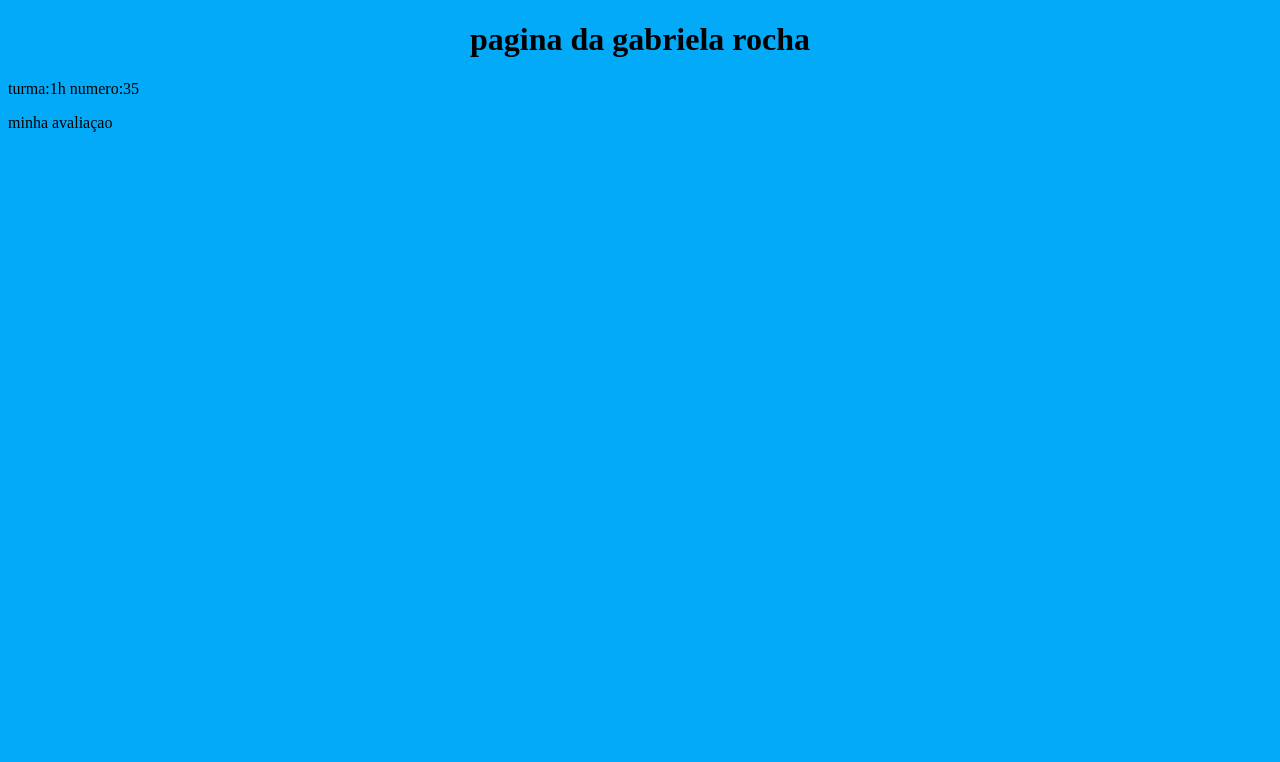
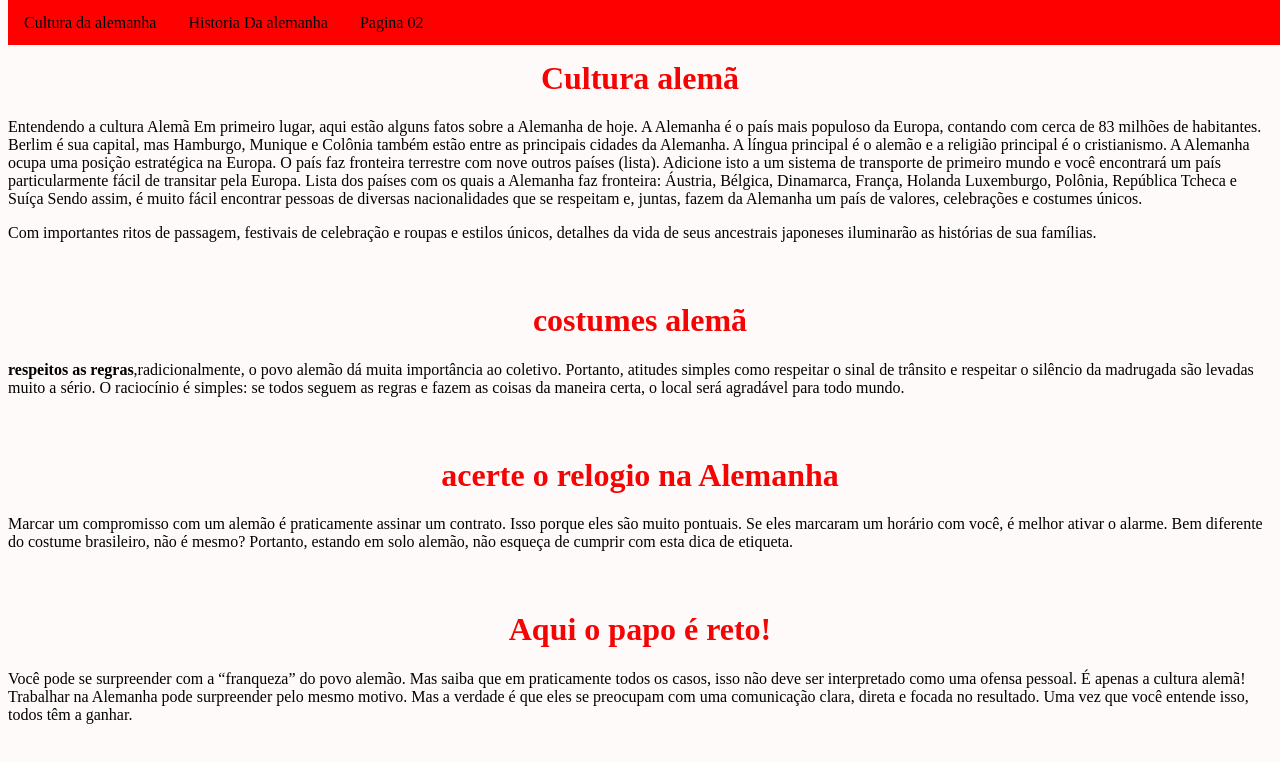
Before and after one commit to gabicassi/primeiroh_2t, a plain HTML site: page index.html in a window 1280 px wide. Drawn offline with Linux system fonts and the light colour scheme; files that its build step writes are made by us from their sources.

Commit message:
Add files via upload

```diff
--- a/index.html
+++ b/index.html
@@ -2,13 +2,65 @@
 <html lang="pt-br" dir="ltr">
   <head>
     <meta charset="utf-8">
-    <link rel="stylesheet" href="/css/estilo.css">
-    <title></title>
+    <title>Gabriela cassidore rocha</title>
   </head>
   <body>
-    <h1>pagina da gabriela rocha</h1>
-    <p>turma:1h numero:35</p>
-    <p>minha avaliaçao</p>
+    <link rel="stylesheet" href="sla.css">
+    <h1>Cultura alemã</h1>
+    <p>
 
+      Entendendo a cultura Alemã
+      Em primeiro lugar, aqui estão alguns fatos sobre a Alemanha de hoje. A Alemanha é o país mais populoso da Europa, contando com cerca de 83 milhões de habitantes.
+
+      Berlim é sua capital, mas Hamburgo, Munique e Colônia também estão entre as principais cidades da Alemanha. A língua principal é o alemão e a religião principal é o cristianismo.
+
+      A Alemanha ocupa uma posição estratégica na Europa. O país faz fronteira terrestre com nove outros países (lista). Adicione isto a um sistema de transporte de primeiro mundo e você encontrará um país particularmente fácil de transitar pela Europa.
+
+      Lista dos países com os quais a Alemanha faz fronteira:
+
+      Áustria,
+      Bélgica,
+      Dinamarca,
+      França,
+      Holanda
+      Luxemburgo,
+      Polônia,
+      República Tcheca e
+      Suíça
+      Sendo assim, é muito fácil encontrar pessoas de diversas nacionalidades que se respeitam e, juntas, fazem da Alemanha um país de valores, celebrações e costumes únicos.
+
+
+</p>
+    <p>Com importantes ritos de passagem, festivais de celebração e roupas e estilos únicos, detalhes da vida de seus ancestrais japoneses iluminarão as histórias de sua famílias.
+
+    </p>
+    <h1>costumes alemã</h1>
+    <p><strong>respeitos as regras</strong>,radicionalmente, o povo alemão dá muita importância ao coletivo. Portanto, atitudes simples como respeitar o sinal de trânsito e respeitar o silêncio da madrugada são levadas muito a sério.
+
+      O raciocínio é simples: se todos seguem as regras e fazem as coisas da maneira certa, o local será agradável para todo mundo.
+
+
+    </p>
+    <h1>acerte o relogio na Alemanha</h1>
+    <p>
+      Marcar um compromisso com um alemão é praticamente assinar um contrato. Isso porque eles são muito pontuais. Se eles marcaram um horário com você, é melhor ativar o alarme. Bem diferente do costume brasileiro, não é mesmo? Portanto, estando em solo alemão, não esqueça de cumprir com esta dica de etiqueta.
+    </p>
+    <h1>Aqui o papo é reto!</h1>
+    <p>
+      Você pode se surpreender com a “franqueza” do povo alemão. Mas saiba que em praticamente todos os casos, isso não deve ser interpretado como uma ofensa pessoal. É apenas a cultura alemã!
+
+Trabalhar na Alemanha pode surpreender pelo mesmo motivo. Mas a verdade é que eles se preocupam com uma comunicação clara, direta e focada no resultado. Uma vez que você entende isso, todos têm a ganhar.
+    </p>
+
+    </p>
+    <div class="menuPrincipal">
+      <nav>
+        <ul>
+        <li><a href="index.html">Cultura da alemanha</a></li>
+        <li> <a href="pagina01.html">Historia Da alemanha</a></li>
+        <li><a href="pagina02.html">Pagina 02</a></li>
+        </ul>
+      </nav>
+    </div>
   </body>
 </html>
--- /dev/null
+++ b/sla.css
@@ -0,0 +1,55 @@
+body {
+  background-color:rgb(255, 250, 250) ;
+}
+h1 {
+ text-align: center;
+ color: rgb(245, 4, 4);
+ bottom: 70px;
+margin-top: 60px;
+}
+.menuPrincipal {
+  position: absolute;
+  top: 0;
+  width: 100%;
+  height: 45px;
+  background-color:rgb(255, 0, 0)
+
+}
+nav ul {
+  list-style-type: none;
+  margin: 0;
+  padding: 0;
+  overflow: 0;
+}
+li {
+float: left;
+}
+li a {
+display: block;
+color:rgb(1, 7, 12);
+text-align: center;
+padding: 14px 16px;
+text-decoration: none;
+}
+li a:hover{
+   color: red;
+   background-color:rgb(253, 249, 7);
+}
+#samurai_1438376711.jpg{
+  width: 15px;
+}
+.caixasamurai{
+  position: absolute;
+  bottom: -150px;
+  left: 0px;
+  width: 90%;
+  height: 150px;
+background-color: white;
+margin: 20px;
+border-width: 20px;
+border-color:black;
+border-style: solid;
+padding: 20px;
+display: flex;
+justify-content: center;
+}
```
Also changed, not shown: pagina01.html (added, +33 -0 lines), pagina02.html (added, +21 -0 lines), depositphotos_47218595-stock-photo-lubeck-germany.jpg (added).
